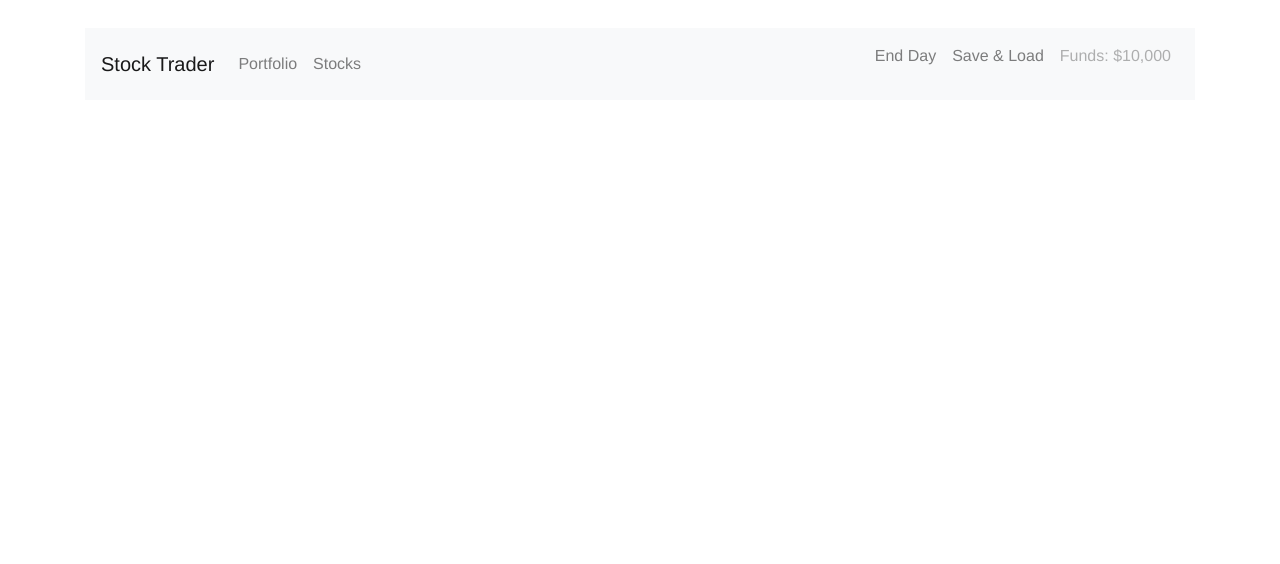
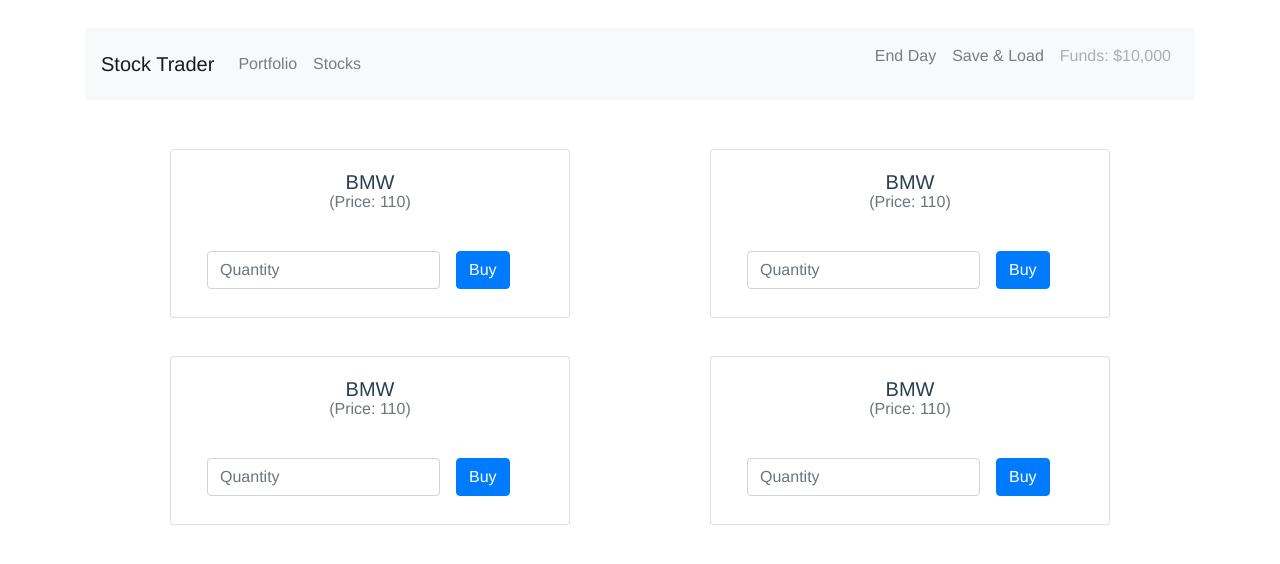
Before and after one commit to wailunlim/stock-trader-app, a Vue app: page /stocks in a window 1280 px wide. Shown: the top 564 px of the page. Built offline with nearby package versions, Linux system fonts and the light colour scheme; the HTML template or start-up script is replaced by a standard one.

Commit message:
Prepare Stocks view and Stock component

```diff
--- a/src/components/Navbar.vue
+++ b/src/components/Navbar.vue
@@ -7,7 +7,7 @@
       data-toggle="collapse"
       data-target="#navbar"
     >
-      <span class="navbar-toggler-icon"/>
+      <span class="navbar-toggler-icon" />
     </button>
     <div class="navbar-collapse collapse justify-content-stretch" id="navbar">
       <ul class="navbar-nav">
--- /dev/null
+++ b/src/components/Stock.vue
@@ -0,0 +1,35 @@
+<template>
+  <div class="card mb-3" style="width: 25rem;">
+    <div class="card-body">
+      <h5 class="card-title mb-1">{{ name }}</h5>
+      <h6 class="card-subtitle text-muted">(Price: {{ price }})</h6>
+    </div>
+    <div class="card-body">
+      <form class="form-inline">
+        <div class="form-group mx-sm-3 mb-2">
+          <input type="text" class="form-control" placeholder="Quantity" />
+        </div>
+        <button class="btn btn-primary mb-2">Buy</button>
+      </form>
+    </div>
+  </div>
+</template>
+
+<script>
+export default {
+  name: "Stock",
+  data() {
+    return {
+      name: "BMW",
+      price: "110"
+    };
+  }
+};
+</script>
+
+<style scoped>
+.card {
+  display: inline-block;
+  margin: 2%;
+}
+</style>
--- a/src/router/index.js
+++ b/src/router/index.js
@@ -1,6 +1,7 @@
 import Vue from "vue";
 import VueRouter from "vue-router";
 import Home from "../views/Home.vue";
+import Stocks from "../views/Stocks.vue";
 
 Vue.use(VueRouter);
 
@@ -9,6 +10,11 @@
     path: "/",
     name: "home",
     component: Home
+  },
+  {
+    path: "/stocks",
+    name: "stocks",
+    component: Stocks
   },
   {
     path: "/about",
--- a/src/views/Home.vue
+++ b/src/views/Home.vue
@@ -11,15 +11,13 @@
       You may Save & Load your Data<br />
       Click on 'End Day' to begin a new Day!
     </p>
-    <hr>
-    <br>
+    <hr />
+    <br />
     <p><strong>Your Funds: $10,000</strong></p>
   </div>
 </template>
 
 <script>
-// @ is an alias to /src
-
 export default {
   name: "home",
   components: {}
--- /dev/null
+++ b/src/views/Stocks.vue
@@ -0,0 +1,18 @@
+<template>
+  <div class="container d-flex flex-wrap justify-content-around">
+    <app-stock v-for="i in 4" :key="i" />
+  </div>
+</template>
+
+<script>
+import Stock from "../components/Stock.vue";
+
+export default {
+  name: "Stocks.vue",
+  components: {
+    "app-stock": Stock
+  }
+};
+</script>
+
+<style scoped></style>
```
